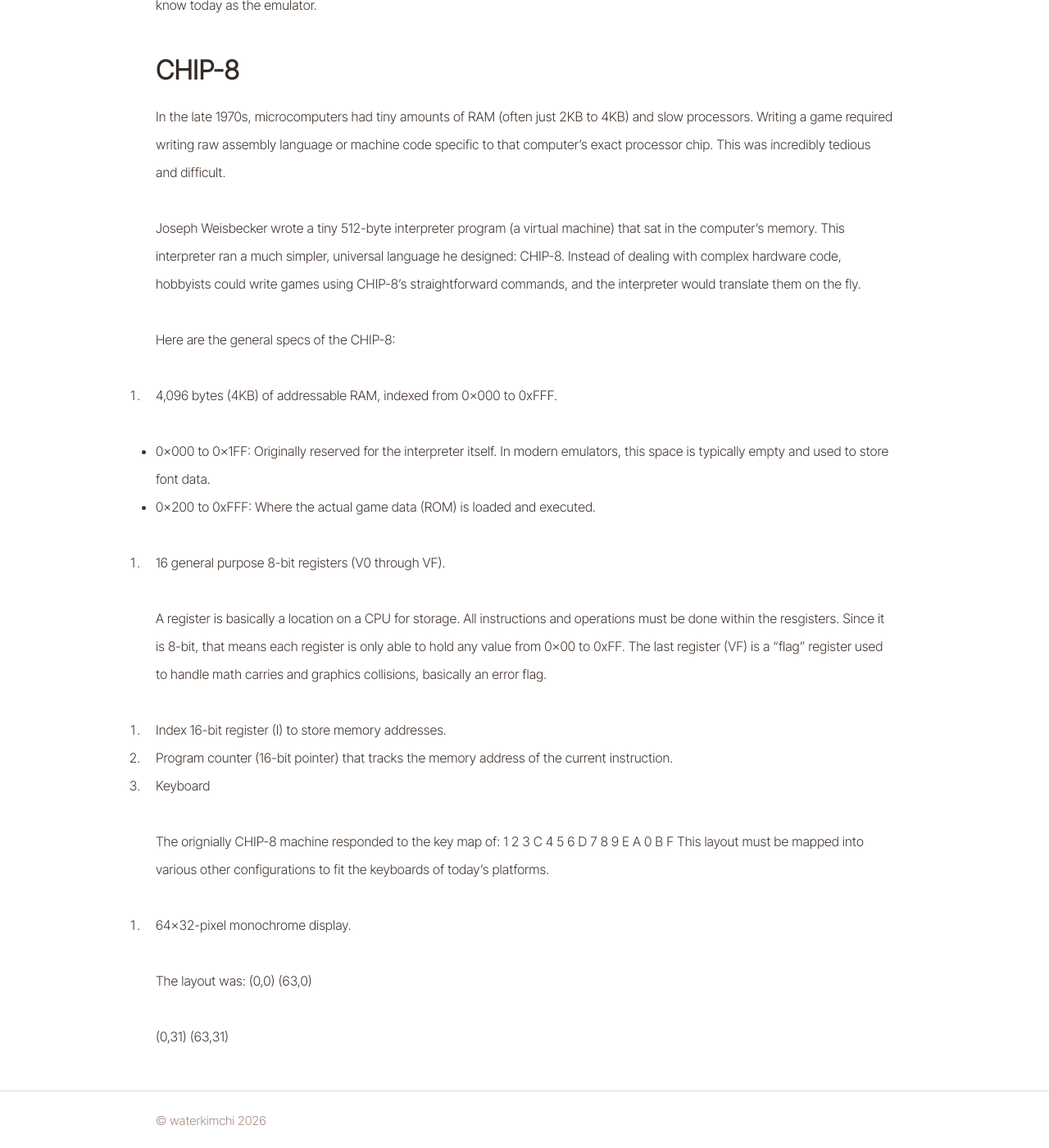
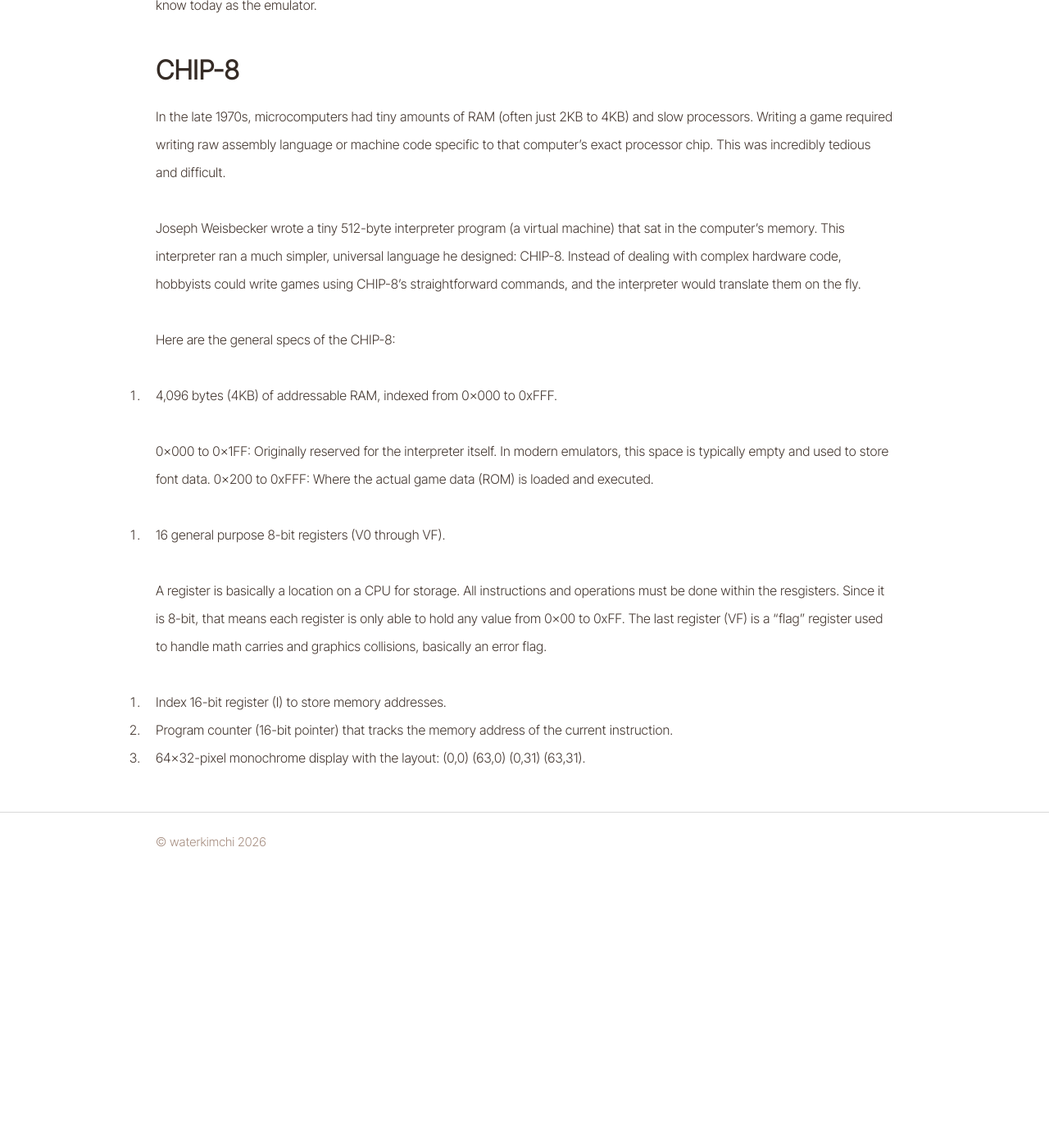
Before and after one commit to waterkimchi/waterkimchi.github.io, a Jekyll site: the page built from _posts/2026-06-06-CHIP-8-Emulator.md, in a window 1280 px wide and 1400 px high, scrolled down 1214 px. Shown: the whole window at 82% size. Built offline with Jekyll 4.4.1, drawn with Linux system fonts in a browser that asks for light colours; after the commit the page ends 2274 px from its top, so only the background shows below that.

Commit message:
chip-8: added chip-8 specifications

```diff
--- a/_posts/2026-06-06-CHIP-8-Emulator.md
+++ b/_posts/2026-06-06-CHIP-8-Emulator.md
@@ -23,8 +23,8 @@ Here are the general specs of the CHIP-8:
 
 1. 4,096 bytes (4KB) of addressable RAM, indexed from 0x000 to 0xFFF.
 
-- 0x000 to 0x1FF: Originally reserved for the interpreter itself. In modern emulators, this space is typically empty and used to store font data.
-- 0x200 to 0xFFF: Where the actual game data (ROM) is loaded and executed.
+0x000 to 0x1FF: Originally reserved for the interpreter itself. In modern emulators, this space is typically empty and used to store font data.
+0x200 to 0xFFF: Where the actual game data (ROM) is loaded and executed.
 
 2. 16 general purpose 8-bit registers (V0 through VF).
 
@@ -34,18 +34,4 @@ A register is basically a location on a CPU for storage. All instructions and op
 
 4. Program counter (16-bit pointer) that tracks the memory address of the current instruction.
 
-5. Keyboard
-
-The orignially CHIP-8 machine responded to the key map of:
-1 2 3 C
-4 5 6 D
-7 8 9 E
-A 0 B F
-This layout must be mapped into various other configurations to fit the keyboards of today's platforms.
-
-6. 64x32-pixel monochrome display.
-
-The layout was:
-(0,0)         (63,0)
-
-(0,31)        (63,31)
+5. 64x32-pixel monochrome display with the layout: (0,0) (63,0) (0,31) (63,31).
```
